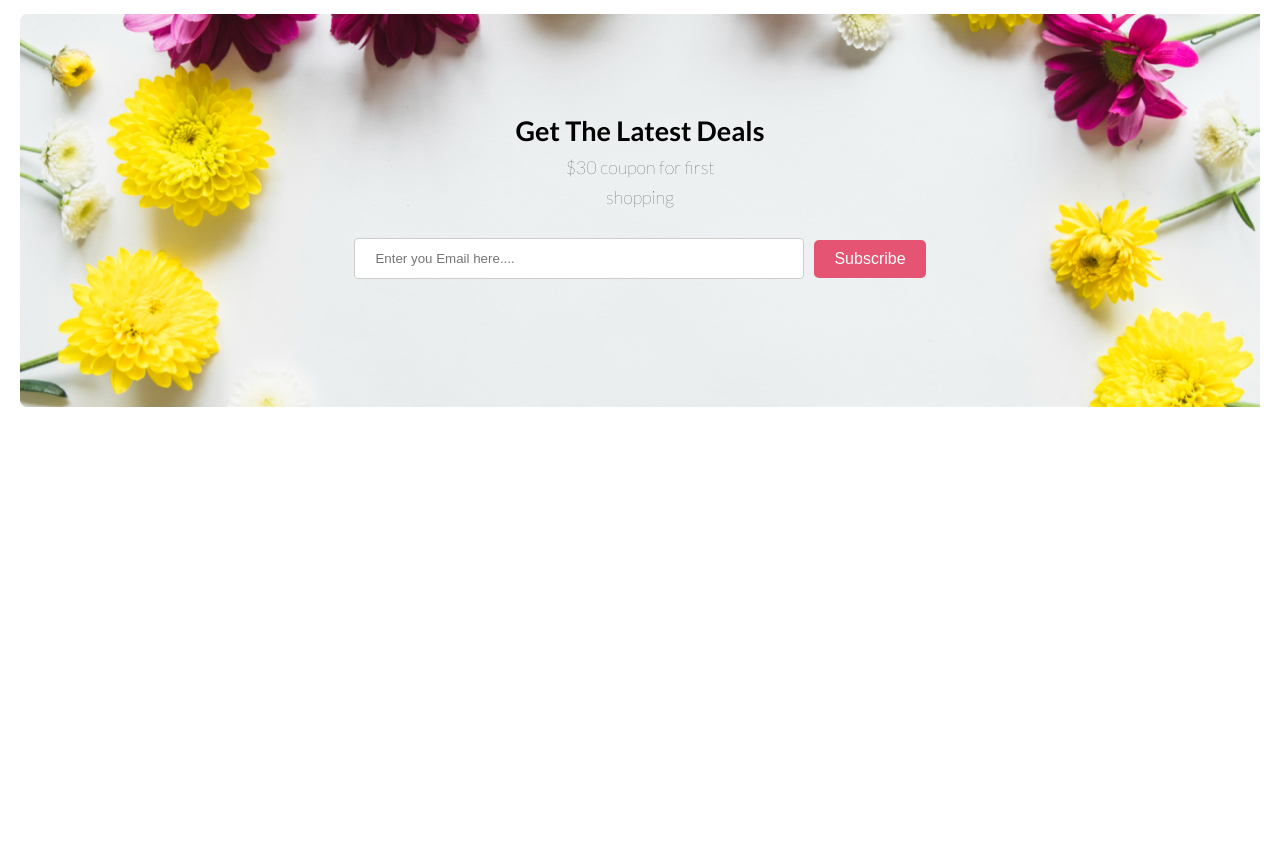
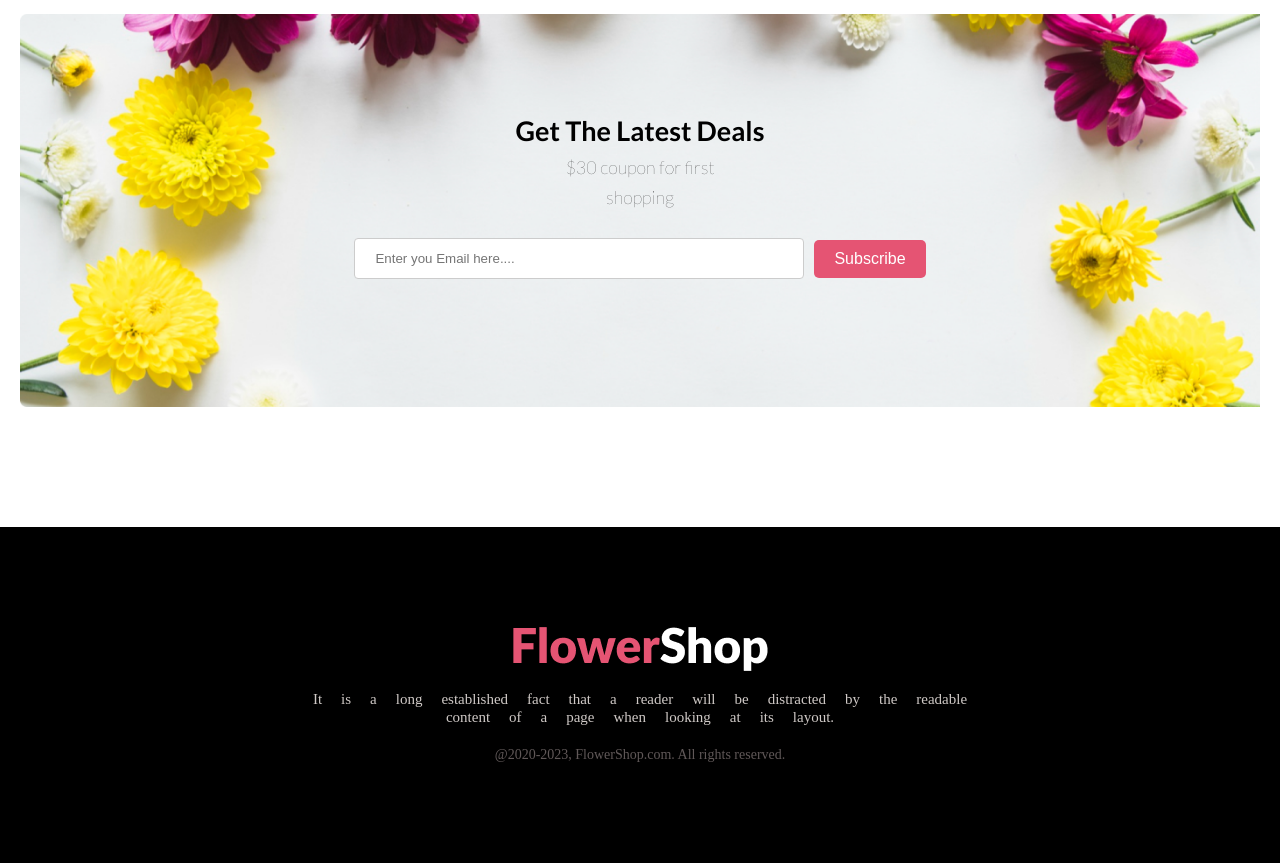
Before and after one commit to hasemspi/flowershop, a plain HTML site: page index.html in a window 1280 px wide. Shown: the part 2754-3617 px from the top of the page. Before the commit the page ends 3161 px from the top, so only its background shows below. Drawn offline with Linux system fonts and the light colour scheme; files whose address does not match are found by name.

Commit message:
update footer secion

```diff
--- a/asset/css/style.css
+++ b/asset/css/style.css
@@ -159,7 +159,7 @@ body {
     background-color: #E55473;
     border: none;
     color: #FFFFFF;
-    padding: 10px 20px;
+    padding: 7px 20px;
     text-align: center;
     text-decoration: none;
     display: inline-block;
@@ -211,3 +211,13 @@ input[type=text] {
     box-sizing: border-box;
     margin-right: 10px;
   }
+  .copyright-text p{
+    color: #cfc9c6;
+    font-size: 15px;
+    font-family: emoji;
+  }
+  .endFooter{
+    color: #605858;
+    font-family: fangsong;
+    font-size: 14px;
+  }
--- a/index.html
+++ b/index.html
@@ -116,10 +116,10 @@
                     <img src="asset/image/rectangle4.png" alt="set image">
                 </div>
                 <div class="thrt_section">
-                 <img src="asset/image/rectangle5.png" alt="set image">
+                    <img src="asset/image/rectangle5.png" alt="set image">
                 </div>
                 <div class="thrt_section">
-                 <img src="asset/image/rectangle33.png" alt="set image">
+                    <img src="asset/image/rectangle33.png" alt="set image">
                 </div>
             </div>
         </section>
@@ -144,7 +144,22 @@
             </div>
         </section>
     </div>
+    <footer style=" margin-top:120px; background-color: black; padding: 100px; text-align: center; color: white;">
+        <div class="footer_section">
+            <div class="logo">
+                <img src="asset/image/FlowerShop.png" alt="logo">
+            </div>
 
+            <div class="copyright-text">
+                <p>
+                    It is a long established fact that a reader will be distracted by the readable
+                    <br> content of a page when looking at its layout.
+                </p>
+
+            </div>
+            <span class="endFooter">@2020-2023, FlowerShop.com. All rights reserved. </span>
+        </div>
+    </footer>
 </body>
 
 </html>
```
Also changed, not shown: asset/image/FlowerShop.png (added).
